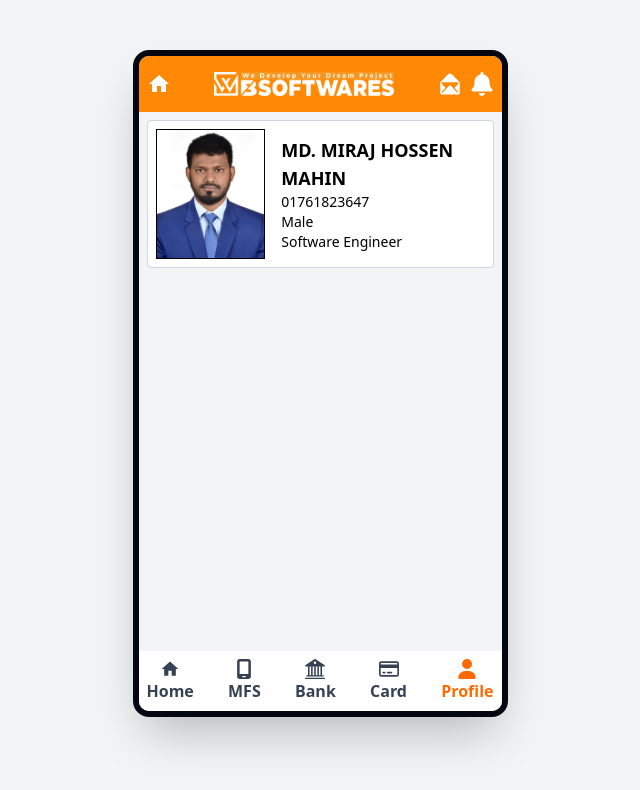
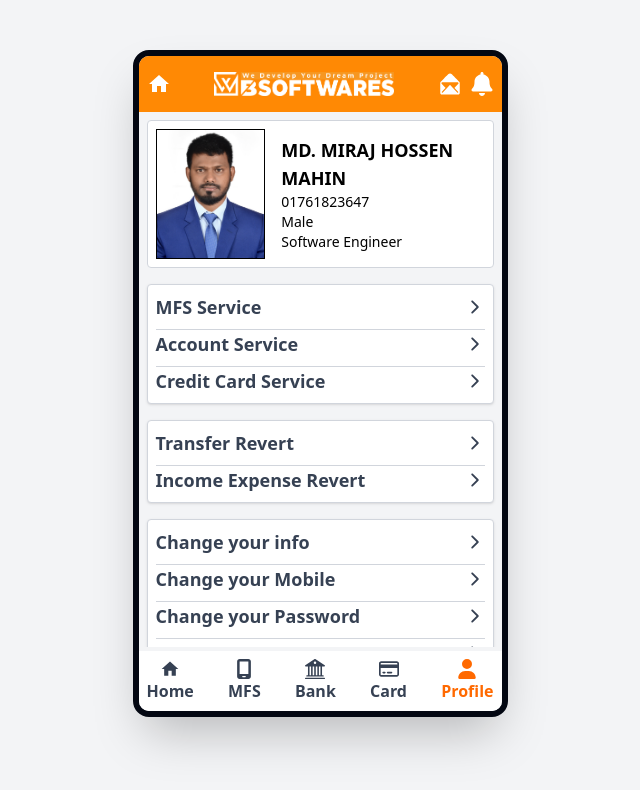
Before and after one commit to Mahin-GitHub/wb-software, a Next.js app: page /user/profile in a window 1280 px wide. Shown: the top 790 px of the page, without its empty margins (320-960 px from the left). Built offline with nearby package versions, Linux system fonts and the light colour scheme.

Commit message:
cahge info

```diff
--- /dev/null
+++ b/src/app/user/change-info/page.jsx
@@ -0,0 +1,101 @@
+
+"use client";
+
+import InputField from "@/Components/SharComponents/InputField";
+import { useState } from "react";
+import { FaUser, FaEnvelope, FaBriefcase, FaMapMarkerAlt, FaMars, FaVenus } from "react-icons/fa";
+
+
+const ChangeInfo = () => {
+    const [gender, setGender] = useState("Male");
+    return (
+        <div className='w-full h-auto mx-auto  p-4  border-1 border-gray-300 shadow-sm bg-white rounded-sm mb-2'>
+            <div className="">
+                {/* Title */}
+                <h2 className="text-xl font-bold text-center text-orange-500 ">
+                    Change Info
+                </h2>
+
+                {/* Name */}
+                <label className="block mb-1 text-sm font-semibold text-gray-700">
+                    Name <span className="text-red-500">(required)</span>
+                </label>
+
+                <InputField icon={<FaUser className="text-[#666666] " />} type={"text"} placeholder={"User Name"} />
+
+                {/* Email */}
+                <label className="block mb-1 text-sm font-semibold text-gray-700">
+                    Email <span className="text-red-500">(required)</span>
+                </label>
+
+                <InputField icon={<FaEnvelope className="text-[#666666] " />} type={"email"} placeholder={"User Email"} />
+
+                {/* Profession */}
+
+                <div className="mb-4 ">
+                    <label className="block text-sm font-medium text-gray-700 mb-1">
+                        Profession <span className="text-red-500">(required)</span>
+                    </label>
+                    <select className="w-full border  rounded-lg p-2 text-gray-700 focus-within:ring-4 focus-within:ring-blue-300">
+                        <option value="14" data-select2-id="select2-data-8-x2z9">Pharmacist</option>
+                        <option >Digital Marketer</option>
+                        <option >Architect</option>
+                        <option >Nurse</option>
+                        <option >Accountant</option>
+                        <option >Data Scientist</option>
+                        <option >Civil Engineer</option>
+                        <option >Mechanical Engineer</option>
+                        <option >Graphic Designer</option>
+                        <option >Business Analyst</option>
+                        <option >Lawyer</option>
+                        <option >Teacher</option>
+                        <option >Doctor</option>
+                        <option >Software Engineer</option>
+                    </select>
+                </div>
+
+                {/* Gender */}
+                <label className="block mb-2 text-sm font-semibold text-gray-700">
+                    Gender <span className="text-red-500">(required)</span>
+                </label>
+                <div className="flex gap-2 mb-4">
+                    <button
+                        type="button"
+                        onClick={() => setGender("Male")}
+                        className={`flex-1 flex items-center justify-center gap-2 py-2 border rounded-md ${gender === "Male"
+                            ? "bg-orange-500 text-white"
+                            : "border-orange-400 text-orange-500"
+                            }`}
+                    >
+                        <FaMars /> Male
+                    </button>
+                    <button
+                        type="button"
+                        onClick={() => setGender("Female")}
+                        className={`flex-1 flex items-center justify-center gap-2 py-2 border rounded-md ${gender === "Female"
+                            ? "bg-orange-500 text-white"
+                            : "border-orange-400 text-orange-500"
+                            }`}
+                    >
+                        <FaVenus /> Female
+                    </button>
+                </div>
+
+                {/* Address */}
+                <label className="block mb-2 text-sm font-semibold text-gray-700">
+                    Address <span className="text-red-500">(required)</span>
+                </label>
+
+
+                <InputField icon={<FaMapMarkerAlt className="text-[#666666] " />} type={"text"} placeholder={"User Address"} />
+
+                {/* Submit */}
+                <button className="w-full bg-orange-500 text-white font-semibold py-2 rounded-md hover:bg-orange-600 transition">
+                    Update
+                </button>
+            </div>
+        </div>
+    )
+}
+
+export default ChangeInfo
--- /dev/null
+++ b/src/app/user/profile/ProfileReuseCard.jsx
@@ -0,0 +1,18 @@
+import Link from 'next/link';
+import React from 'react'
+import { IoIosArrowForward } from "react-icons/io";
+
+const ProfileReuseCard = ({ text, url }) => {
+    return (
+        <div>
+            <Link href={url}>
+                <div className="flex justify-between items-center">
+                    <p className="font-bold text-lg text-gray-700">{text}</p>
+                    <IoIosArrowForward className='font-bold w-5 h-5 text-gray-700' />
+                </div>
+            </Link>
+        </div>
+    )
+}
+
+export default ProfileReuseCard
--- a/src/app/user/profile/page.jsx
+++ b/src/app/user/profile/page.jsx
@@ -2,6 +2,7 @@
 import ProfileSkeleton from '@/Components/Skeleton/ProfileSkeleton';
 import Image from 'next/image'
 import React, { useEffect, useState } from 'react'
+import ProfileReuseCard from './ProfileReuseCard';
 
 const Profile = () => {
     const [showSkeleton, setShowSkeleton] = useState(true);
@@ -41,6 +42,35 @@ const Profile = () => {
 
                 </div>
             </div >
+            <div className='w-full h-auto mx-auto  p-2  border-1 border-gray-300 shadow-sm bg-white rounded-sm my-4 '>
+                <div>
+                    <ProfileReuseCard text={"MFS Service"} url={"#"} />
+                    <div className="border-b border-gray-300 mt-2"></div>
+                    <ProfileReuseCard text={"Account Service"} url={"#"} />
+                    <div className="border-b border-gray-300 mt-2"></div>
+                    <ProfileReuseCard text={"Credit Card Service"} url={"#"} />
+
+                </div>
+            </div>
+            <div className='w-full h-auto mx-auto  p-2  border-1 border-gray-300 shadow-sm bg-white rounded-sm mb-4 '>
+                <div>
+                    <ProfileReuseCard text={"Transfer Revert"} url={"#"} />
+                    <div className="border-b border-gray-300 mt-2"></div>
+                    <ProfileReuseCard text={"Income Expense Revert"} url={"#"} />
+                </div>
+            </div>
+            <div className='w-full h-auto mx-auto  p-2  border-1 border-gray-300 shadow-sm bg-white rounded-sm mb-2'>
+                <div>
+                    <ProfileReuseCard text={"Change your info"} url={"/user/change-info"} />
+                    <div className="border-b border-gray-300 mt-2"></div>
+                    <ProfileReuseCard text={"Change your Mobile"} url={"#"} />
+                    <div className="border-b border-gray-300 mt-2"></div>
+                    <ProfileReuseCard text={"Change your Password"} url={"#"} />
+                    <div className="border-b border-gray-300 mt-2"></div>
+                    <ProfileReuseCard text={"Logout"} url={"#"} />
+
+                </div>
+            </div>
         </>
 
     )
```
